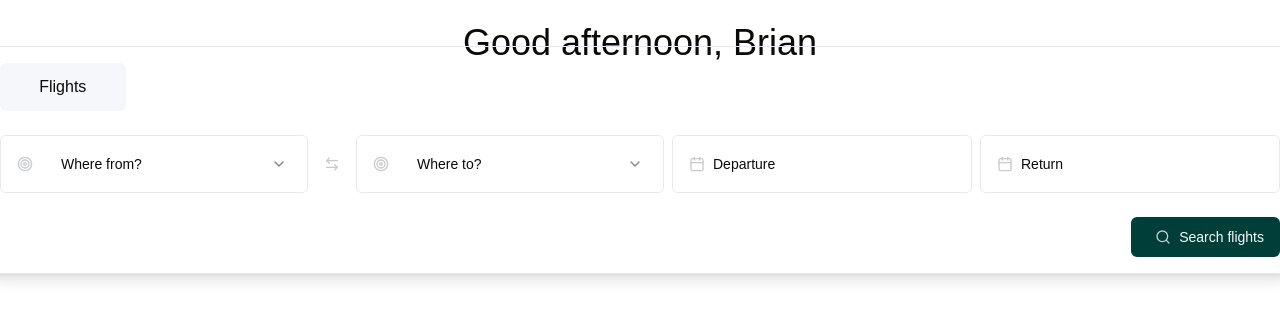
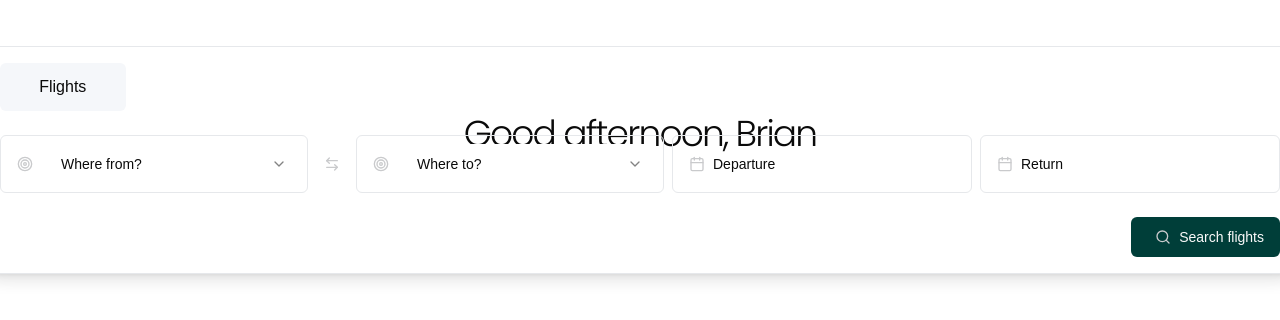
Before and after one commit to Yatik1/fligh_search_page, a Next.js app: page / in a window 1280 px wide. Shown: the top 320 px of the page. Built offline with nearby package versions, Linux system fonts and the light colour scheme.

Commit message:
page app

```diff
--- a/app/page.tsx
+++ b/app/page.tsx
@@ -1,11 +1,10 @@
-// import Searchbar from '@/components/Searchbar'
 import SearchBox from '@/components/SearchBox'
 import React from 'react'
 
 export default function Page() {
   return (
-    <div className='relative h-screen'>
-      <h3 className='absolute top-4 left-[50%] translate-x-[-50%] text-[2.25rem] font-light'>Good afternoon, Brian</h3>
+    <div className='flex flex-col items-center justify-start mt-[6.7rem] gap-6'>
+      <h3 className='flex items-center justify-center text-[2.25rem] poppins tracking-tighter'>Good afternoon, Brian</h3>
       <SearchBox />
     </div>
   )
```
